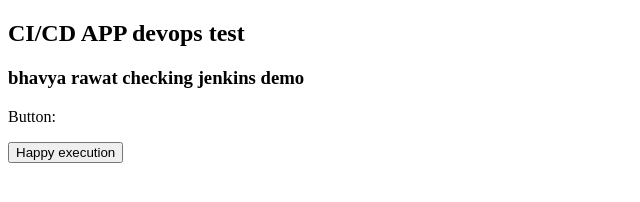
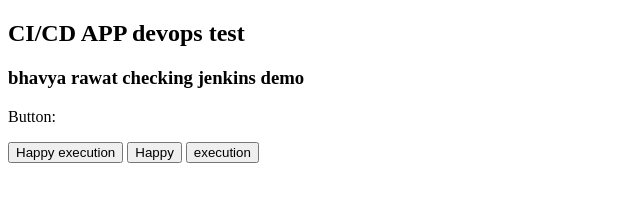
Before and after one commit to rawatbhavya/rawatbhavya-docker_app_ci, a plain HTML site: page index.html in a window 1280 px wide. Shown: the whole page, without its empty margins (0-640 px from the left). Drawn offline with Linux system fonts and the light colour scheme.

Commit message:
Update index.html

```diff
--- a/index.html
+++ b/index.html
@@ -10,5 +10,10 @@
   <h3>bhavya rawat checking jenkins demo </h3>
   <p>Button:</p>
   <button>Happy execution  </button>
+  <button>Happy  </button>
+  <button> execution  </button>
+
+
+
 </body>
 </html>
```
